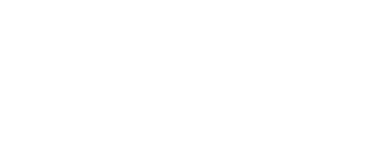
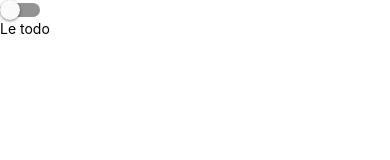
Before and after one commit to EmilienLeroy/labs, a React Native app in the folder todo/client-react-native/: screen / in a window 390 px wide. Shown: the top 160 px of the page. Built offline with nearby package versions, Linux system fonts and the light colour scheme.

Commit message:
:sparkles: Add Todo component

```diff
--- a/todo/client-react-native/App.tsx
+++ b/todo/client-react-native/App.tsx
@@ -1,4 +1,3 @@
-import { StatusBar } from 'expo-status-bar';
 import React from 'react';
 import { StyleSheet, Text, View } from 'react-native';
 import { Todos } from './components';
@@ -7,7 +6,6 @@
   return (
     <View style={styles.container}>
       <Todos />
-      <StatusBar style="auto" />
     </View>
   );
 }
--- /dev/null
+++ b/todo/client-react-native/components/todo.tsx
@@ -0,0 +1,13 @@
+import React from 'react';
+import { View, Text, Switch } from 'react-native';
+
+const Todo = (props: { id: number, title: string, check: boolean }) => {
+  return (
+    <View>
+      <Switch></Switch>
+      <Text>{ props.title }</Text>
+    </View>
+  )
+}
+
+export default Todo;
--- a/todo/client-react-native/components/todos.tsx
+++ b/todo/client-react-native/components/todos.tsx
@@ -1,4 +1,5 @@
 import React from 'react';
+import Todo from './todo';
 import { View, Text, TextInput, StyleSheet, useWindowDimensions, TouchableOpacity  } from 'react-native';
 
 const Todos = () => {
@@ -39,7 +40,9 @@
 
   return (
     <View style={ style.todos }>
-      <View style={ style.content }></View>
+      <View style={ style.content }>
+        <Todo id={ 1 } title={ 'Le todo' } check={ false }></Todo>
+      </View>
       <View style={ style.form }>
         <TextInput style={ style.input } placeholder='What I need to do ?'></TextInput>
         <TouchableOpacity style={ style.btn } onPress={ onPress } >
--- a/todo/client-react-native/package.json
+++ b/todo/client-react-native/package.json
@@ -8,6 +8,7 @@
     "eject": "expo eject"
   },
   "dependencies": {
+    "@react-native-community/checkbox": "^0.5.7",
     "expo": "~40.0.0",
     "expo-status-bar": "~1.0.3",
     "react": "16.13.1",
```
Also changed, not shown: 1 other file (tests, documents, lock files or other folders).
